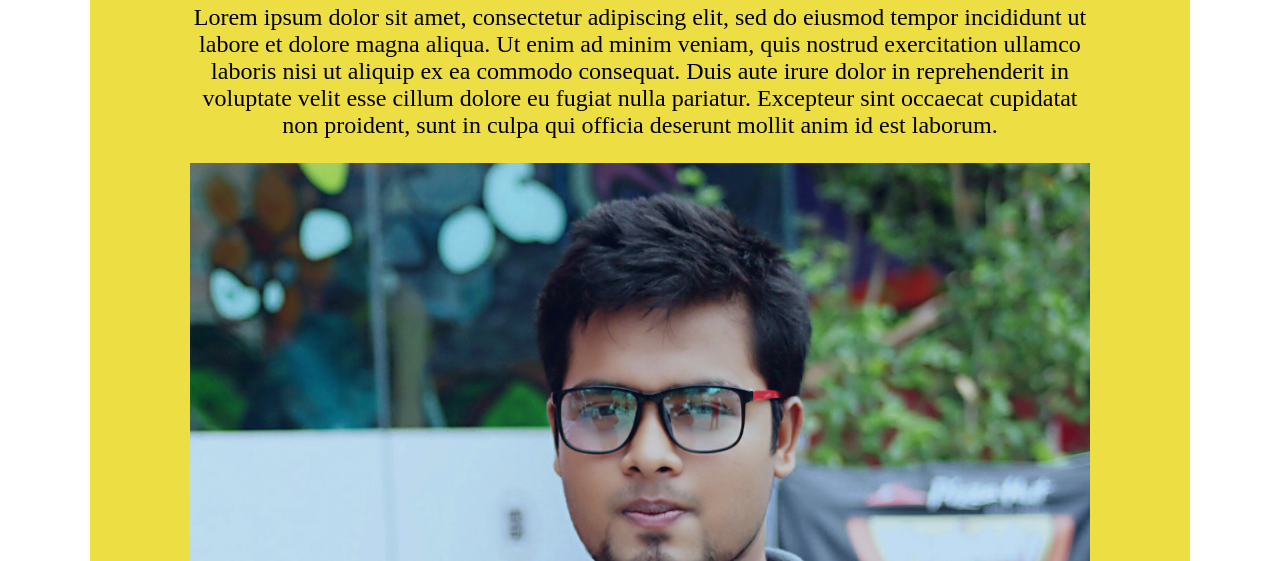
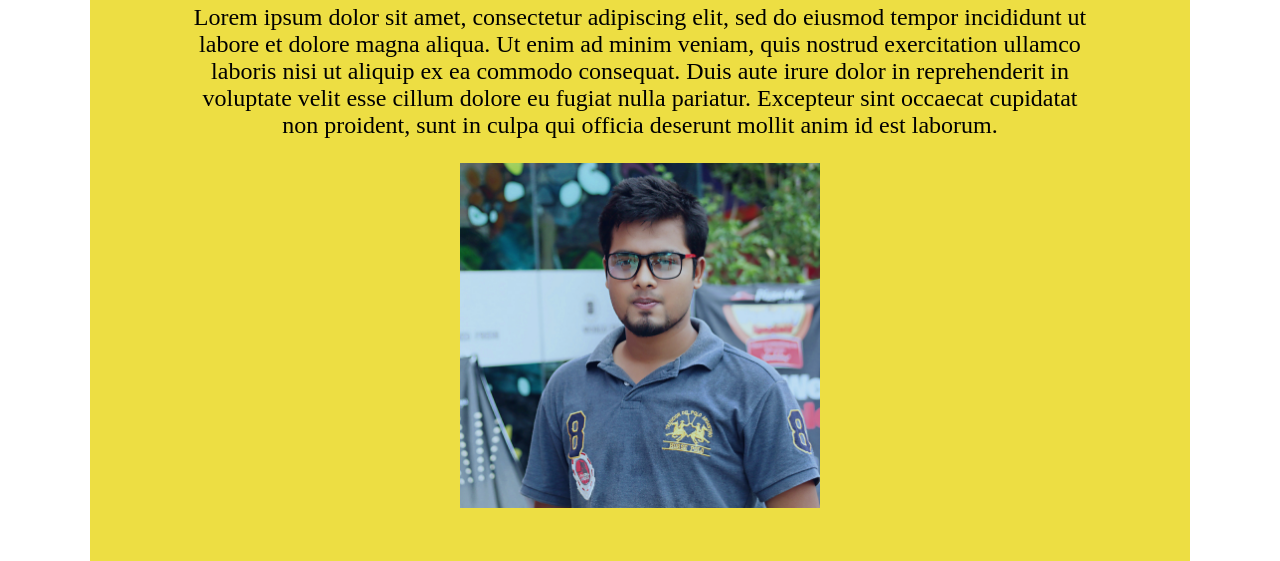
Before and after one commit to mosaddek323/myfirstwebsite, a plain HTML site: page index.html in a window 1280 px wide. Shown: the part 239-800 px from the top of the page. Drawn offline with Linux system fonts and the light colour scheme.

Commit message:
Update index.html

```diff
--- a/index.html
+++ b/index.html
@@ -9,7 +9,7 @@
 		<h1 style="margin:0; font-size: 60px;">Hi, I am Mosaddek Hossain!</h1>
 	    <p style="font-size: 24px;">Lorem ipsum dolor sit amet, consectetur adipiscing elit, sed do eiusmod tempor incididunt ut labore et dolore magna aliqua. Ut enim ad minim veniam, quis nostrud exercitation ullamco laboris nisi ut aliquip ex ea commodo consequat. Duis aute irure dolor in reprehenderit in voluptate velit esse cillum dolore eu fugiat nulla pariatur. Excepteur sint occaecat cupidatat non proident, sunt in culpa qui officia deserunt mollit anim id est laborum.</p>
 
-	    <img src="images/Shovon.jpg" style="width: 100%;">
+	    <img src="images/Shovon.jpg" style="width: 40%;">
 	</div>
 
 </body>
```
